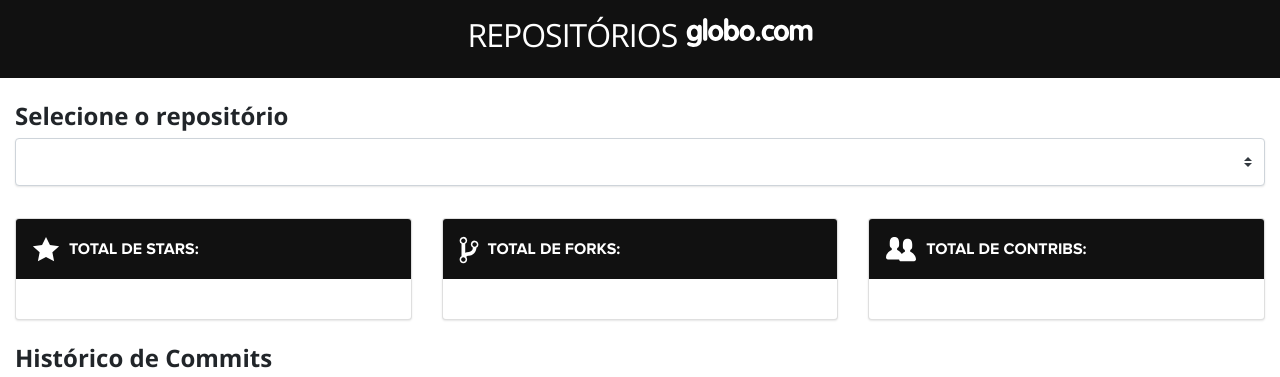
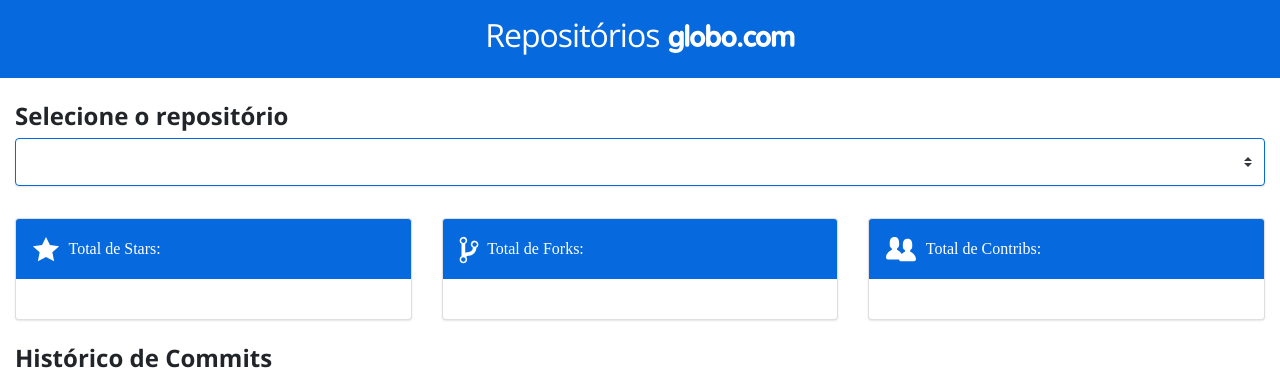
Before and after one commit to didiraja/teste-tecnico-vml, a website with bundled scripts: page src/index.html in a window 1280 px wide. Built offline with nearby package versions, Linux system fonts and the light colour scheme; no server answers.

Commit message:
favicon e azul globo

```diff
--- a/src/css/style.scss
+++ b/src/css/style.scss
@@ -1,18 +1,4 @@
-$cor-primaria: #111;
-
-@font-face {
-	font-family: 'Proxima Nova';
-	src: url('fonts/proxima-nova-thin.woff2') format('woff2');
-	font-weight: 100;
-	font-style: normal;
-}
-
-@font-face {
-	font-family: 'Proxima Nova';
-	src: url('fonts/proxima-nova-bold.woff2') format('woff2');
-	font-weight: 300;
-	font-style: bold;
-}
+$cor-primaria: #0669de;
 
 .octicon {
     display: inline-block;
@@ -35,7 +21,7 @@
 .id-github {
 	background-color: $cor-primaria;
 	color: white;
-	text-transform: uppercase;
+	//text-transform: uppercase;
 }
 
 header {
@@ -45,7 +31,7 @@
 .logo-globo {
 	fill: white;
 	width: 4em;
-    vertical-align: baseline;
+    vertical-align: middle;
 }
 
 main {
@@ -53,6 +39,10 @@
 	width: 100vw;
 	height: 100vh;
 	margin: 0*/
+}
+
+#repo-name {
+	border-color: $cor-primaria;
 }
 
 select, .card {
```
Also changed, not shown: src/css/bootstrap.min.css (added), src/css/fonts/OpenSans-Bold.woff2 (added), src/css/fonts/OpenSans-Light.woff2 (added), src/css/fonts/OpenSans-Regular.woff2 (added), src/css/style.css.
